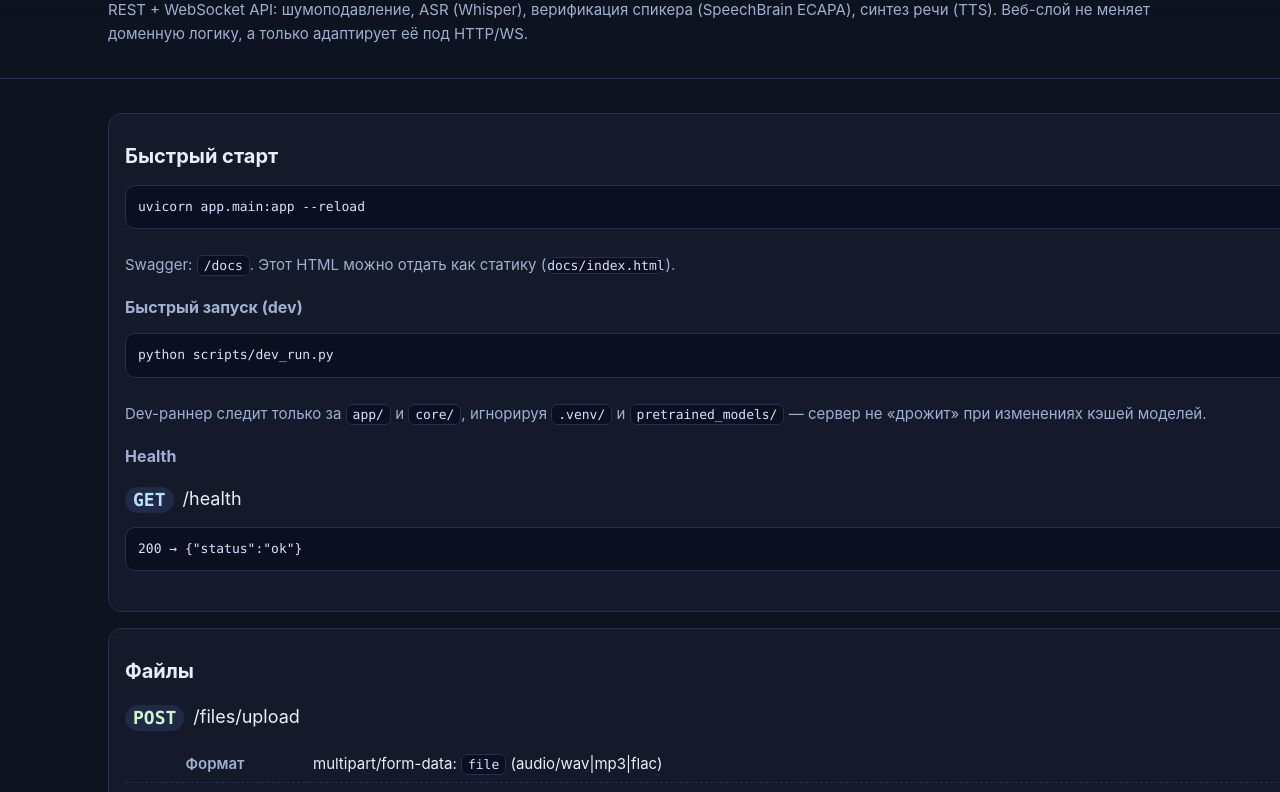
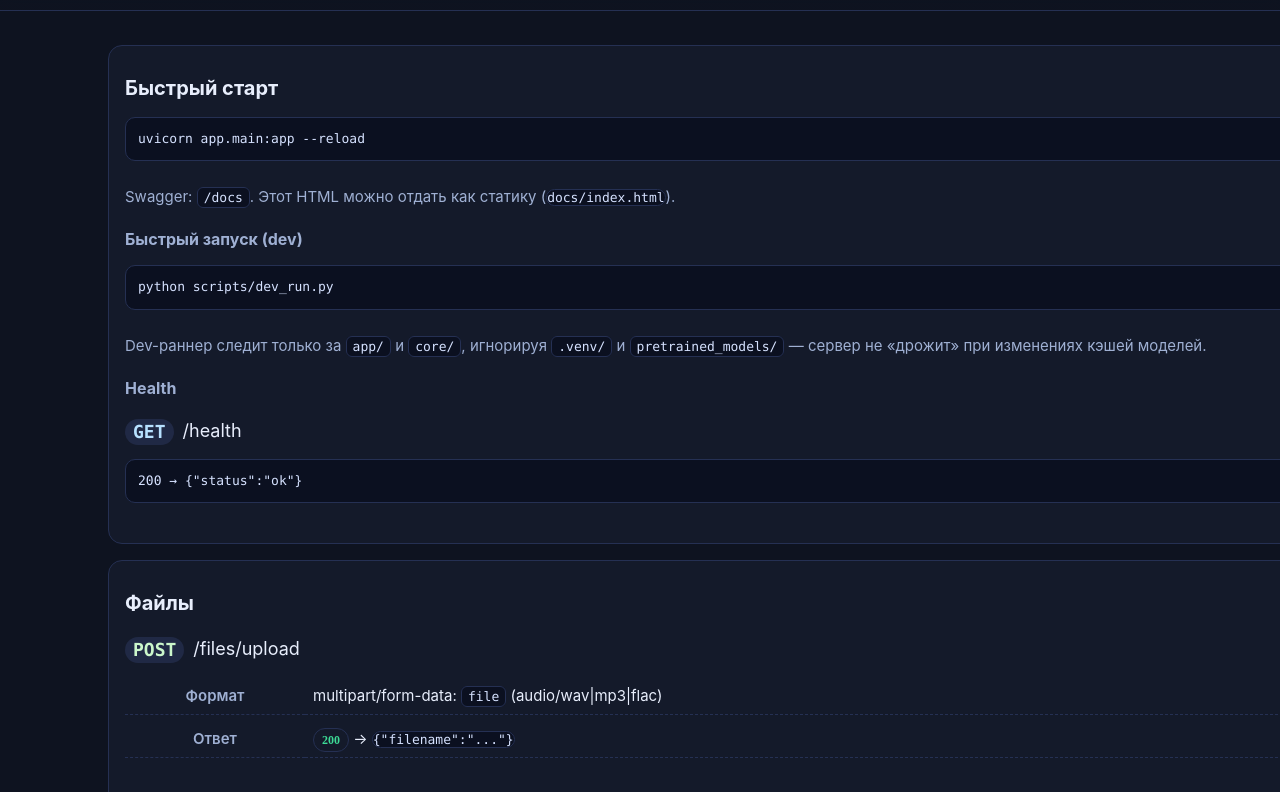
Before and after one commit to theycomeunstuck/Alena_audio, a plain HTML site: page docs/index.html in a window 1280 px wide. Shown: the part 74-866 px from the top of the page. Drawn offline with Linux system fonts and the light colour scheme.

Commit message:
docs updated

```diff
--- a/docs/index.html
+++ b/docs/index.html
@@ -7,7 +7,7 @@
 <style>
   :root{
     --bg:#0e1320; --panel:#141a2a; --ink:#e8eefc; --muted:#9fb0d3;
-    --accent:#6ea8fe; --ok:#3ddc97; --warn:#ffce57; --err:#ff6b6b;
+    --accent:#6ea8fe;--ok:#3ddc97; --warn:#ffce57; --err:#ff6b6b;
     --code:#0b1020; --chip:#202945; --border:#253053;
   }
   *{box-sizing:border-box} html,body{margin:0;padding:0;background:var(--bg);color:var(--ink);font:15px/1.6 Inter,system-ui,"Segoe UI",Roboto,"Helvetica Neue",Arial}
@@ -35,7 +35,6 @@
 <body>
 <header><div class="container">
   <h1>Audio Core API</h1>
-  <div class="note">REST + WebSocket API: шумоподавление, ASR (Whisper), верификация спикера (SpeechBrain ECAPA), синтез речи (TTS). Веб-слой не меняет доменную логику, а только адаптирует её под HTTP/WS.</div>
 </div></header>
 
 <div class="container grid" style="margin-top:16px">
@@ -221,7 +220,8 @@
 <tr><th>Параметры</th><td>
   <code class="inline">text</code> (string, обязательный) — текст для синтеза;<br/>
   <code class="inline">voice_id</code> (string, опциональный) — ID голоса (по умолчанию <code>_default</code>);<br/>
-  <code class="inline">format</code> (string, опциональный) — формат аудио: <code>wav</code>, <code>mp3</code>, <code>ogg</code> (по умолчанию <code>wav</code>).
+  <code class="inline">format</code> (string, опциональный) — формат аудио: <code>wav</code>, <code>mp3</code>, <code>ogg</code> (по умолчанию <code>wav</code>).<br/>
+  <code class="inline">stress</code> (bool, опциональный) — автоматическая расстановка ударений в <code>text</code> (по умолчанию <code>True</code>). Пример: <code>В н+едрах т+ундры</code>.
 </td></tr>
 <tr><th>Ответ</th><td>
   <span class="status ok">200</span> → аудиофайл (Content-Type: audio/wav, audio/mpeg, audio/ogg);<br/>
```
Also changed, not shown: 1 other file.
